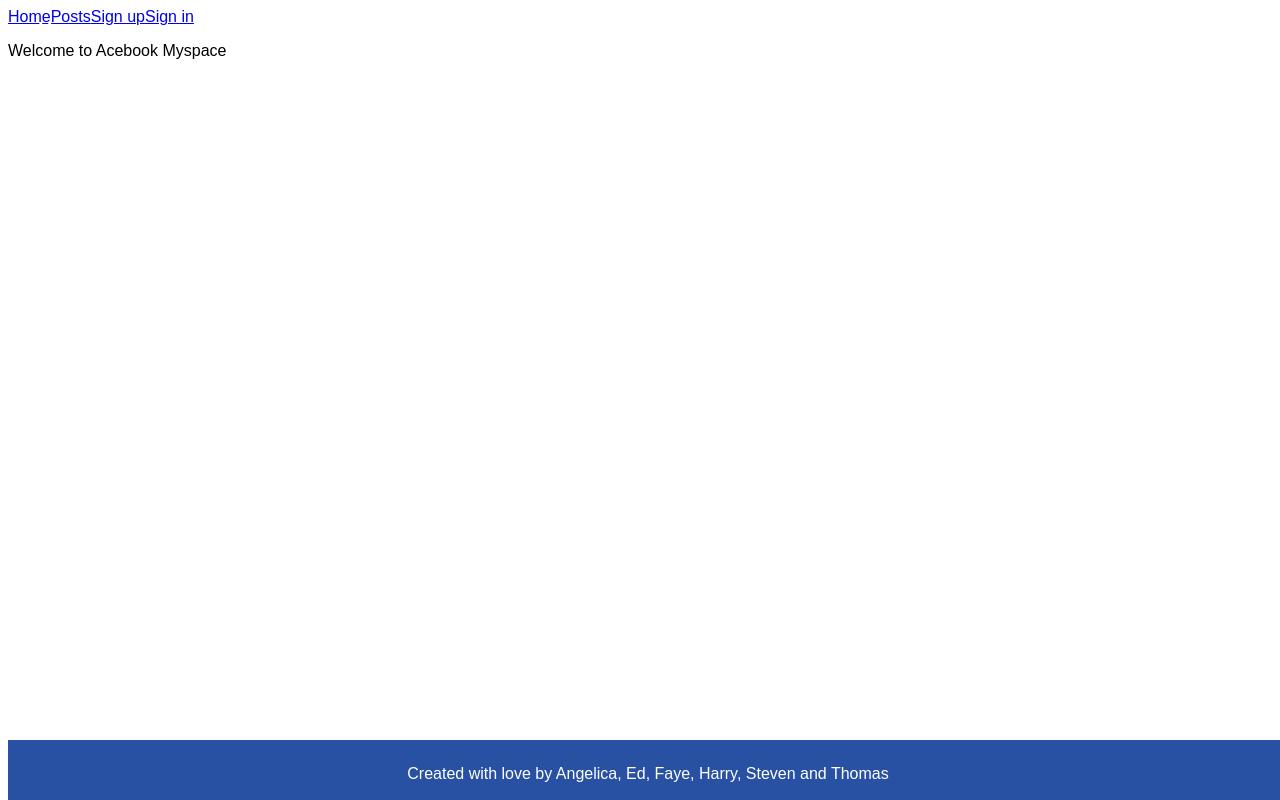
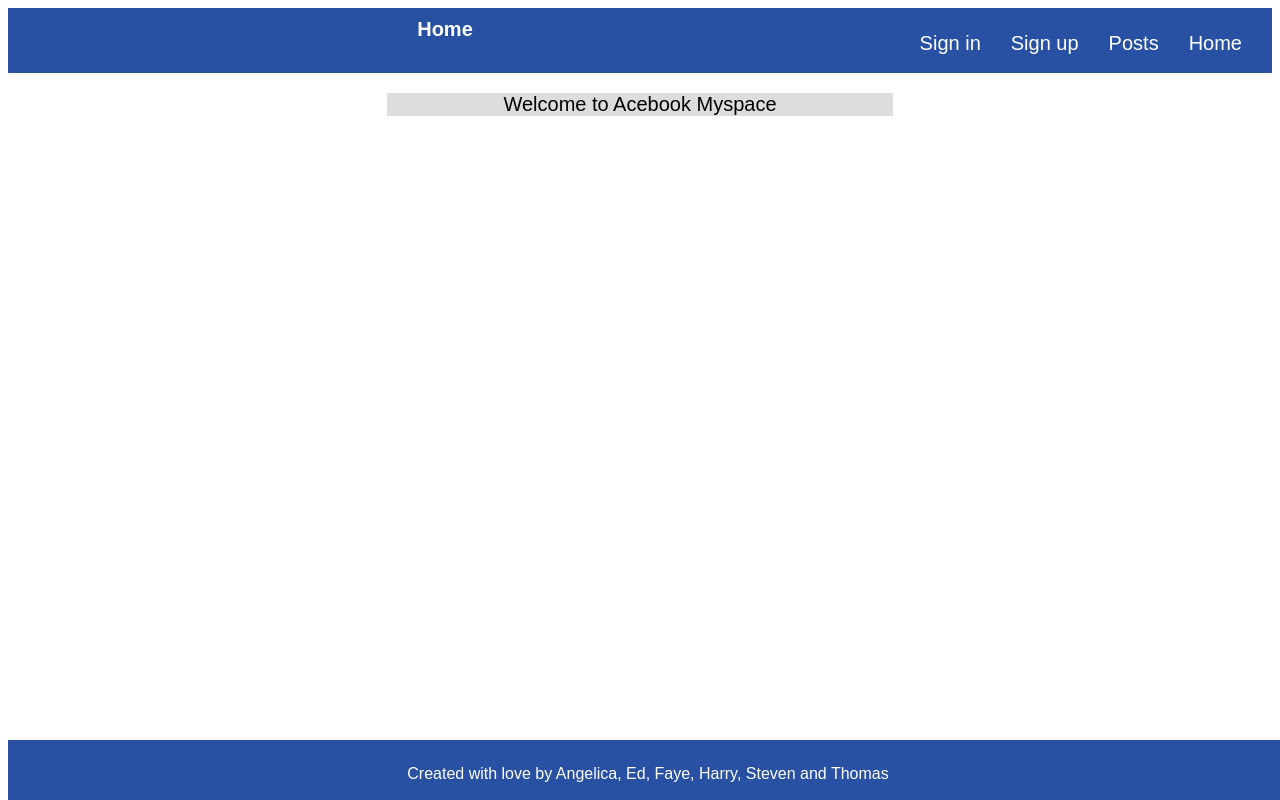
Before and after one commit to hturnbull93/acebook-myspace-react, a React (Create React App) app: page / in a window 1280 px wide. Built offline with nearby package versions, Linux system fonts and the light colour scheme.

Commit message:
fixed css

```diff
--- a/src/components/Home.js
+++ b/src/components/Home.js
@@ -12,7 +12,7 @@
 
     render() {
         return (
-            <div>
+            <div className="home">
                <h1>Home</h1>
                 <p>Welcome to Acebook Myspace</p>
             </div>
--- a/src/components/MyStyles.css
+++ b/src/components/MyStyles.css
@@ -6,7 +6,7 @@
     padding-left: 30px;
 }
 
-.Nav_link {
+.navBar a {
     color: white;
     font-size: 20px;
     line-height: 1.6rem;
--- a/src/components/Navigation.js
+++ b/src/components/Navigation.js
@@ -5,7 +5,7 @@
 const Navigation = (props) => {
     return (
 
-       <div>
+       <div className="navBar">
           <NavLink to="/">Home</NavLink>
           <NavLink to="/posts">Posts</NavLink>
           <NavLink to="/signup">Sign up</NavLink>
```
